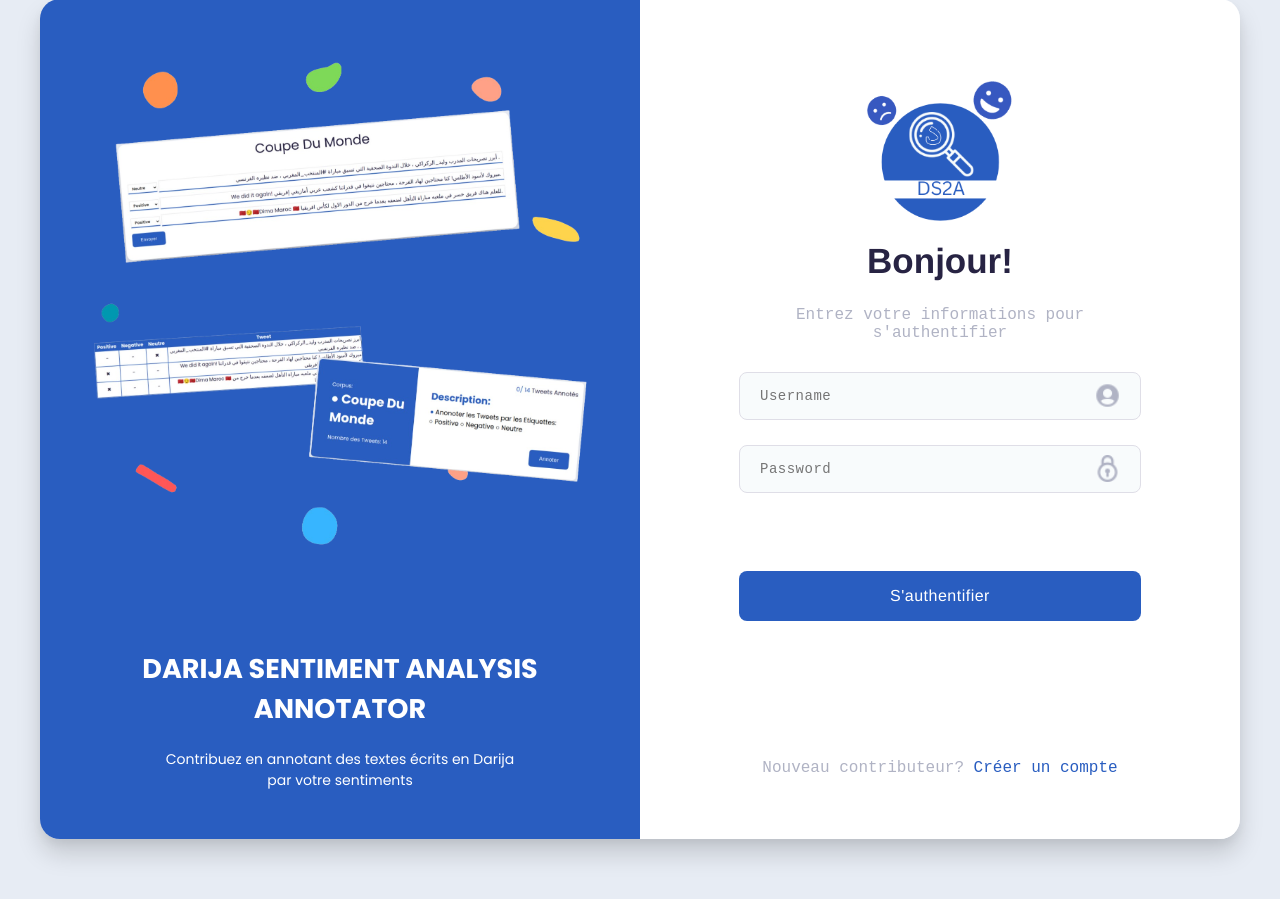
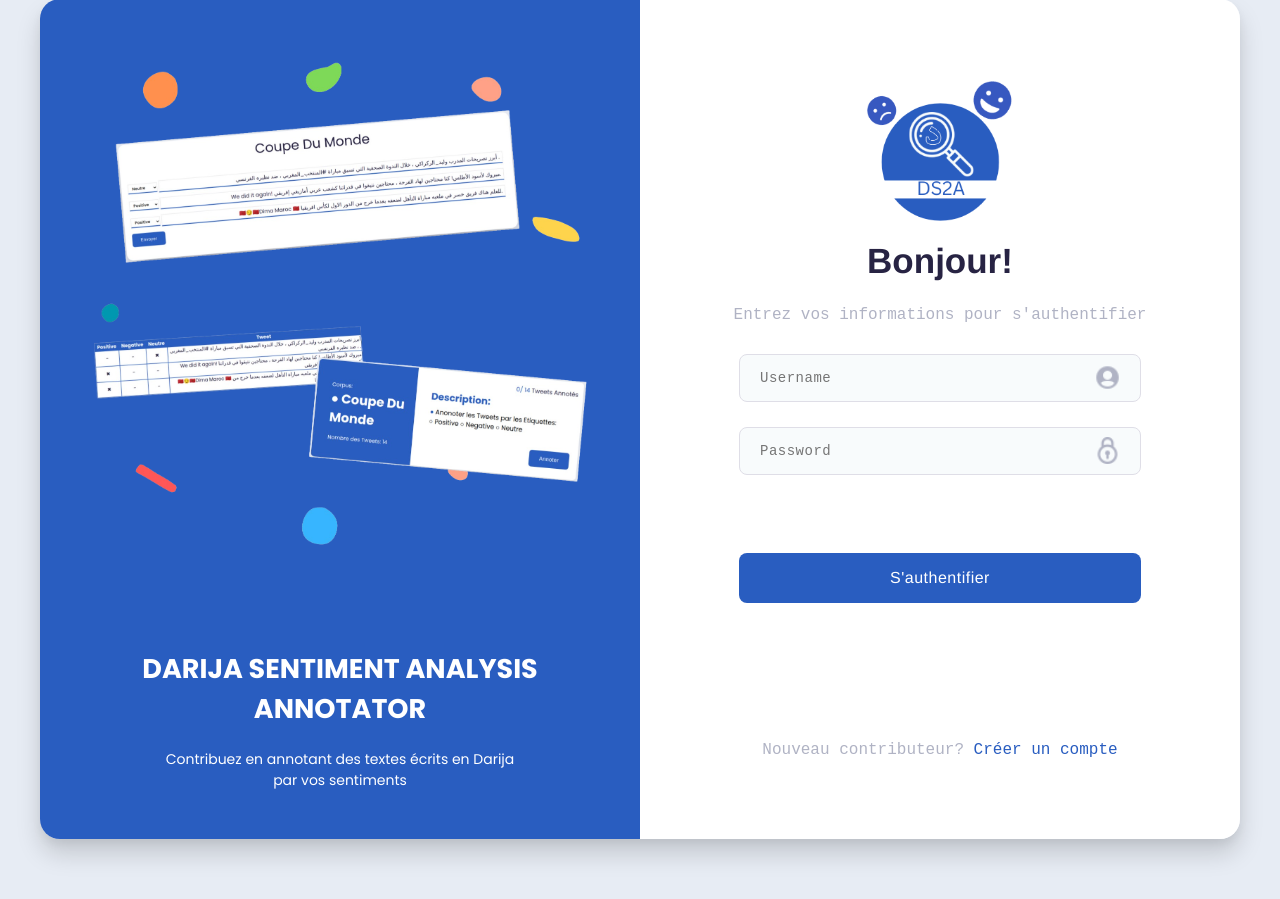
Before and after one commit to yassinekero/DS2A, a Django app: template app_annotation/templates/app_annotation/login.html in a window 1280 px wide. Shown: the part 65-964 px from the top of the page. Run offline with Django 3.2, Linux system fonts and the light colour scheme; the template is opened without the code that fills it, so the values that code supplies are empty; some libraries are stand-ins or nearby versions.

Commit message:
Update login.html

```diff
--- a/app_annotation/templates/app_annotation/login.html
+++ b/app_annotation/templates/app_annotation/login.html
@@ -22,7 +22,7 @@
             </div>
             <div class="text-vis">
             <div class="txt-1">DARIJA SENTIMENT ANALYSIS <br>ANNOTATOR</div>
-            <div class="txt-2">Contribuez en annotant des textes écrits en Darija <br>par votre sentiments</div>
+           <div class="txt-2">Contribuez en annotant des textes écrits en Darija <br>par vos sentiments</div>
             </div>
           </div>
         </div>
@@ -33,7 +33,7 @@
           <img style="width: 150px; display: block; margin: 0 auto; margin-top:80px" src="{% static 'img/DS2A_logo.png' %}" alt="">
           <br>
           <h2>Bonjour!</h2>
-          <p>Entrez votre informations pour s'authentifier</p>
+         <p>Entrez vos informations pour s'authentifier</p>
           {% if signup_success %}
           <div class="msg created-msg">Votre compte a été créé</div>
           {% endif %}
```
